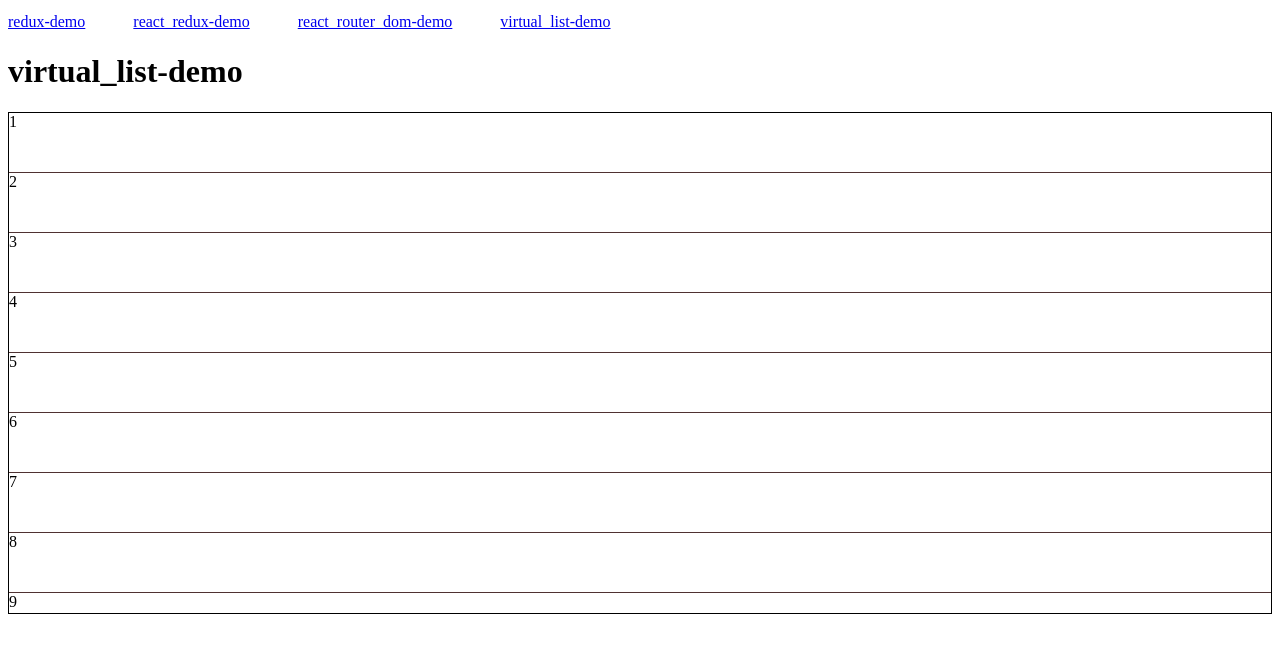
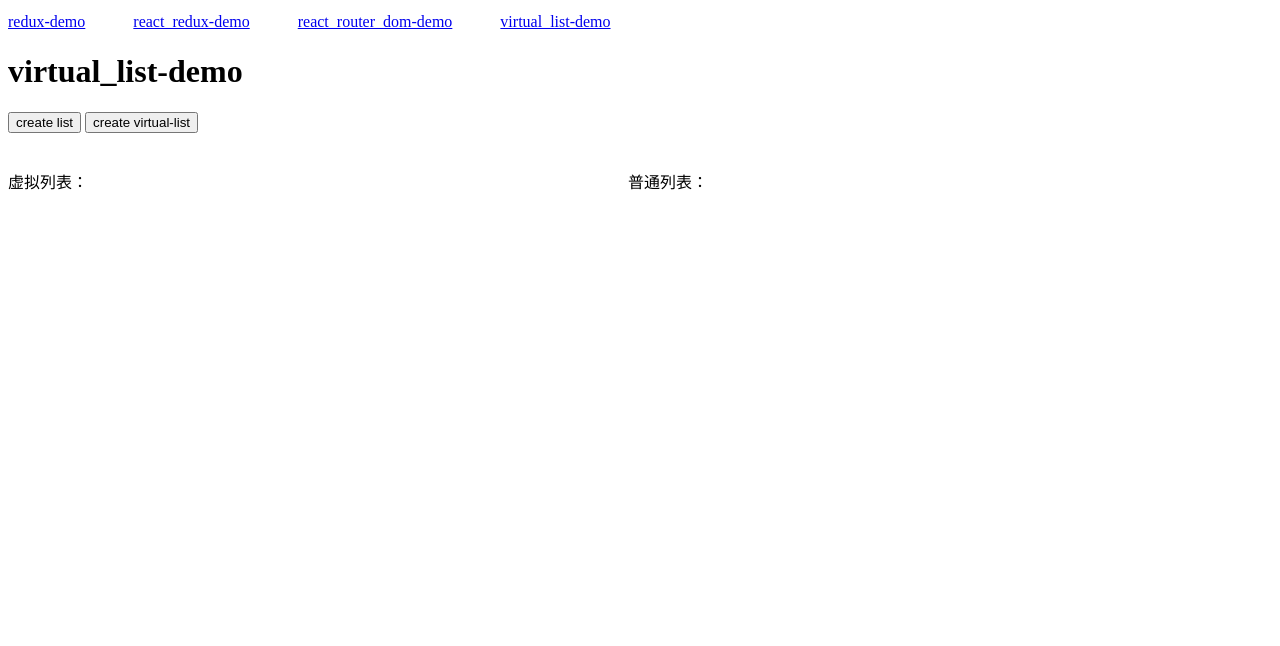
Before and after one commit to youniaogu/react-demo, a React (Create React App) app: page /react-demo/virtual-list in a window 1280 px wide. Shown: the top 646 px of the page. Built offline with nearby package versions, Linux system fonts and the light colour scheme.

Commit message:
add virtualList demo

```diff
--- a/src/examples/virtual-list/index.js
+++ b/src/examples/virtual-list/index.js
@@ -3,6 +3,29 @@ import styles from "./index.module.css";
 import VirtualList from "../../virtual-list";
 
 class Examples extends Component {
+  constructor() {
+    super();
+
+    this.state = {
+      showList: false,
+      showVirtualList: false
+    };
+    this.list = new Array(10000).fill(null).map((_, index) => {
+      return index + 1;
+    });
+  }
+
+  handleListCreate = () => {
+    this.setState({
+      showList: true
+    });
+  };
+  handleVirtualListCreate = () => {
+    this.setState({
+      showVirtualList: true
+    });
+  };
+
   renderListItem = item => {
     return (
       <div key={item} className={styles.item}>
@@ -12,20 +35,39 @@ class Examples extends Component {
   };
 
   render() {
-    const list = new Array(100000).fill(null).map((_, index) => {
-      return index + 1;
-    });
-
     return (
       <Fragment>
         <h1>virtual_list-demo</h1>
-        <VirtualList
-          cache={5}
-          list={list}
-          itemHeight={60}
-          height={500}
-          renderItem={this.renderListItem}
-        />
+        <button onClick={this.handleListCreate}>create list</button>
+        <span> </span>
+        <button onClick={this.handleVirtualListCreate}>
+          create virtual-list
+        </button>
+
+        <div className={styles.flexBox}>
+          <div className={styles.flexItem}>
+            <p>虚拟列表：</p>
+            {this.state.showVirtualList && (
+              <VirtualList
+                className={styles.virtualList}
+                cache={2}
+                list={this.list}
+                itemHeight={60}
+                height={600}
+                renderItem={this.renderListItem}
+              />
+            )}
+          </div>
+
+          <div className={styles.flexItem}>
+            <p>普通列表：</p>
+            {this.state.showList && (
+              <div className={styles.list}>
+                {this.list.map(this.renderListItem)}
+              </div>
+            )}
+          </div>
+        </div>
       </Fragment>
     );
   }
--- a/src/examples/virtual-list/index.module.css
+++ b/src/examples/virtual-list/index.module.css
@@ -1,3 +1,22 @@
+.flexBox {
+  display: flex;
+  padding: 20px 0 0 0;
+}
+
+.flexItem {
+  flex: 0 0 600px;
+  margin: 0 20px 0 0;
+}
+
+.list {
+  height: 600px;
+  overflow-y: auto;
+  border: 1px solid black;
+}
+.virtualList {
+  border: 1px solid black;
+}
+
 .item {
   height: 60px;
   left: 0;
--- a/src/virtual-list/index.js
+++ b/src/virtual-list/index.js
@@ -1,6 +1,5 @@
 import React, { Component } from "react";
 import PropTypes from "prop-types";
-import styles from "./index.module.css";
 
 class VirtualList extends Component {
   constructor(props) {
@@ -33,7 +32,9 @@ class VirtualList extends Component {
   handleScroll = e => {
     const { list, cache, itemHeight } = this.props;
     const scrollTop = this.node.scrollTop;
-    const startIndex = Math.floor(scrollTop / itemHeight);
+    const index = scrollTop / itemHeight;
+    const startIndex = Math.floor(index);
+    const offsetIndex = index % 1 > 0 ? 1 : 0;
 
     if (startIndex >= cache) {
       this.startIndex = startIndex - cache;
@@ -41,10 +42,10 @@ class VirtualList extends Component {
       this.startIndex = 0;
     }
 
-    if (startIndex >= list.length - (this.visibleCount + cache + 1)) {
+    if (startIndex >= list.length - (this.visibleCount + cache + offsetIndex)) {
       this.endIndex = list.length;
     } else {
-      this.endIndex = startIndex + this.visibleCount + cache + 1;
+      this.endIndex = startIndex + this.visibleCount + cache + offsetIndex;
     }
 
     this.updateVisibleData();
@@ -52,19 +53,29 @@ class VirtualList extends Component {
 
   render() {
     const { visibleData, startOffset, offsetHeight } = this.state;
-    const { height, renderItem } = this.props;
+    const { height, renderItem, className, style } = this.props;
 
     return (
       <div
-        style={{ height: height }}
-        className={styles.wrapper}
+        style={{
+          ...style,
+          position: "relative",
+          overflowY: "auto",
+          height: height
+        }}
+        className={className}
         ref={node => (this.node = node)}
         onScroll={this.handleScroll}
       >
         <div style={{ height: this.totalHeight }}>
           <div
-            className={styles.offsetWrapper}
-            style={{ top: startOffset, height: offsetHeight }}
+            style={{
+              position: "absolute",
+              left: 0,
+              right: 0,
+              top: startOffset,
+              height: offsetHeight
+            }}
           >
             {visibleData.map(renderItem)}
           </div>
--- a/src/virtual-list/index.module.css
+++ /dev/null
@@ -1,11 +0,0 @@
-.wrapper {
-  position: relative;
-  overflow-y: auto;
-  border: 1px solid black;
-}
-
-.offsetWrapper {
-  position: absolute;
-  left: 0;
-  right: 0;
-}
```
